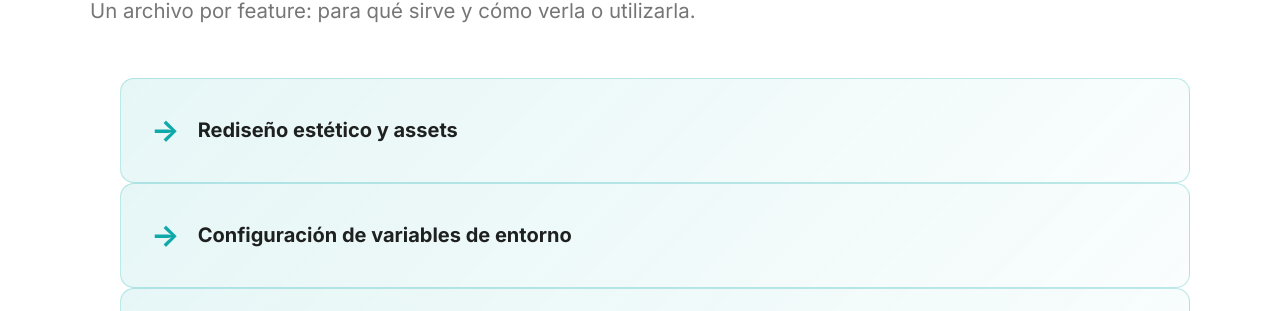
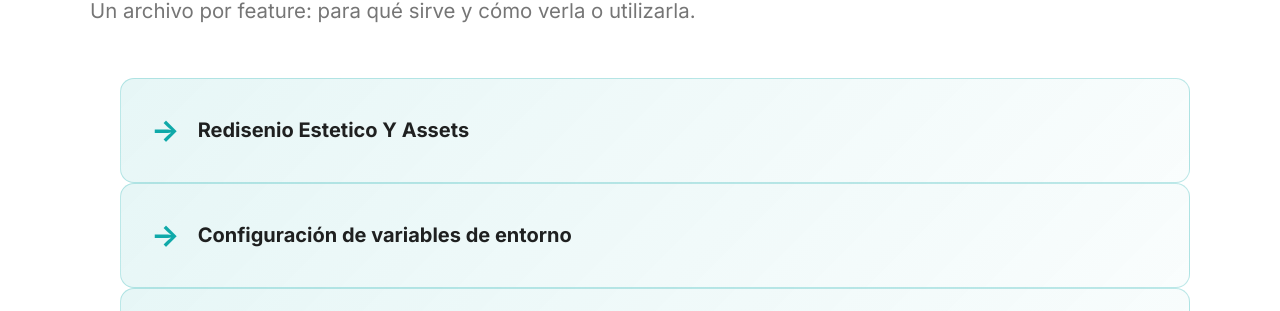
Before and after one commit to jlbellonGmail/gi-clinicadental, an MkDocs documentation site: the page built from docs/usuario/index.md, in a window 1280 px wide and 900 px high, scrolled down 925 px. Shown: the part 142-453 px from the top of the window. Built offline with MkDocs 1.6.1 and Material for MkDocs 9.7.7, drawn with Linux system fonts in a browser that asks for light colours.

Commit message:
docs: fix index links for 09 feature

```diff
--- a/docs/usuario/index.md
+++ b/docs/usuario/index.md
@@ -52,7 +52,7 @@ hide:
 
 <!-- FEATURE_LINKS_START -->
 
-- [Rediseño estético y assets](redisenio-estetico-y-assets.md)
+- [Redisenio Estetico Y Assets](redisenio-estetico-y-assets.md)
 - [Configuración de variables de entorno](configuracion-variables-entorno.md)
 - [Inicialización del esquema Supabase](inicializacion-supabase-schema.md)
 - [Endpoint de recepción de leads](endpoint-recepcion-leads.md)
```
Also changed, not shown: docs/tecnica/index.md (+1 -1 lines).
